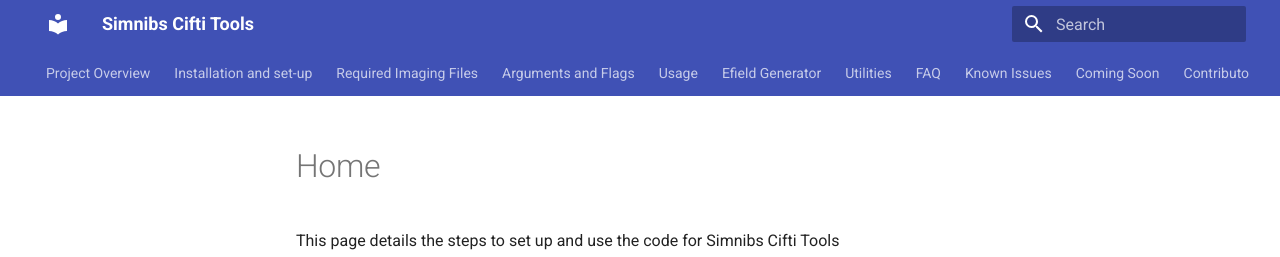
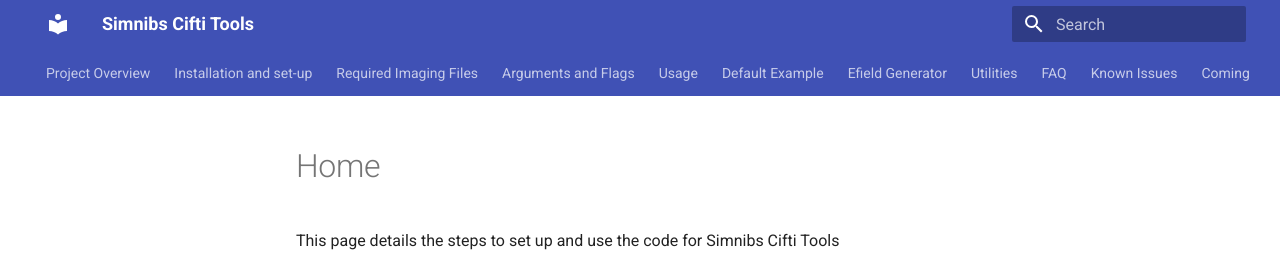
Before and after one commit to DCAN-Labs/simnibs_cifti_tools_RTD2, an MkDocs documentation site: the page built from docs/index.md, in a window 1280 px wide. Shown: the top 257 px of the page. Built offline with MkDocs 1.6.1 and Material for MkDocs 9.7.7, drawn with Linux system fonts in a browser that asks for light colours.

Commit message:
Addition of Default Example section

```diff
--- a/mkdocs.yml
+++ b/mkdocs.yml
@@ -38,6 +38,7 @@ nav:
   - Required Imaging Files: dependancies.md
   - Arguments and Flags: args_flags.md
   - Usage: useage.md
+  - Default Example: default_example.md
   - Efield Generator: Efield_generator.md
   - Utilities: Utilities.md
   - FAQ: FAQ.md
```
